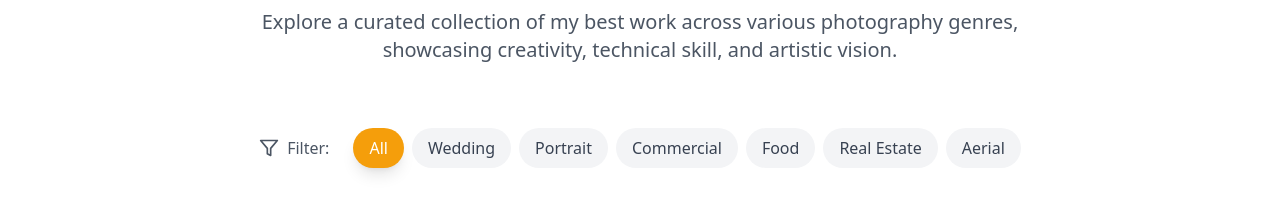
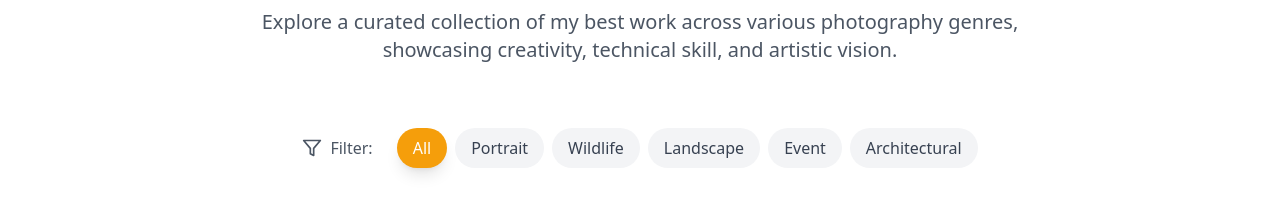
Before and after one commit to yasindugunasekara/yasindu-gunasekara-photography, a React (Vite) app: page / in a window 1280 px wide. Shown: the part 2300-2514 px from the top of the page. Built offline with nearby package versions, Linux system fonts and the light colour scheme.

Commit message:
update categories

```diff
--- a/src/components/Portfolio.tsx
+++ b/src/components/Portfolio.tsx
@@ -11,12 +11,12 @@ const Portfolio: React.FC = () => {
 
   const categories = [
     { id: 'all', label: 'All' },
-    { id: 'wedding', label: 'Wedding' },
     { id: 'portrait', label: 'Portrait' },
-    { id: 'commercial', label: 'Commercial' },
-    { id: 'food', label: 'Food' },
-    { id: 'real-estate', label: 'Real Estate' },
-    { id: 'aerial', label: 'Aerial' },
+    { id: 'wildlife', label: 'Wildlife' },
+    { id: 'landscape', label: 'Landscape' },
+    { id: 'event', label: 'Event' },
+    { id: 'architectural', label: 'Architectural' },
+
   ];
 
   const filteredImages = selectedCategory === 'all'
```
